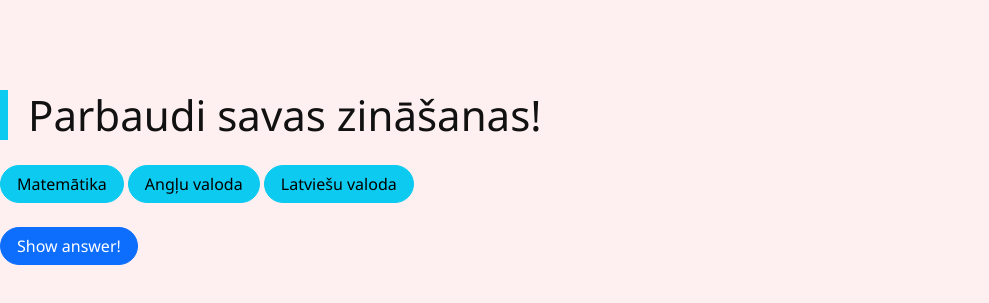
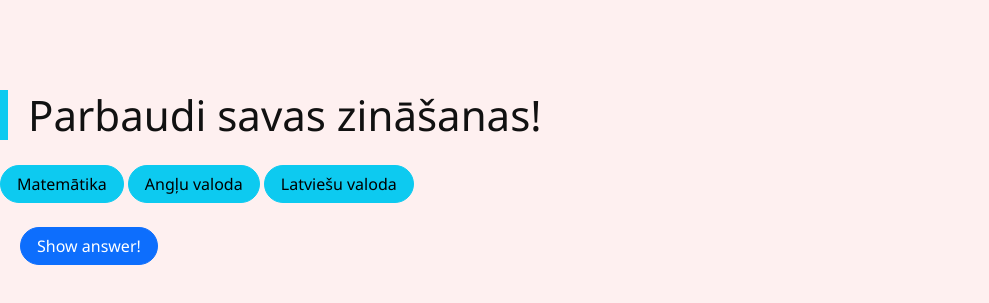
Before and after one commit to andrej5c10/Majaslapa, a plain HTML site: page index.html in a window 1280 px wide. Shown: the part 2837-3140 px from the top of the page, without its empty margins (0-989 px from the left). Drawn offline with nearby package versions, Linux system fonts and the light colour scheme.

Commit message:
Update style2.css

```diff
--- a/style2.css
+++ b/style2.css
@@ -109,3 +109,8 @@ div.scroll-container img {
     font-style: italic;
     color: #000000;
 }
+
+
+#main {
+    margin-left: 20px;
+}
```
